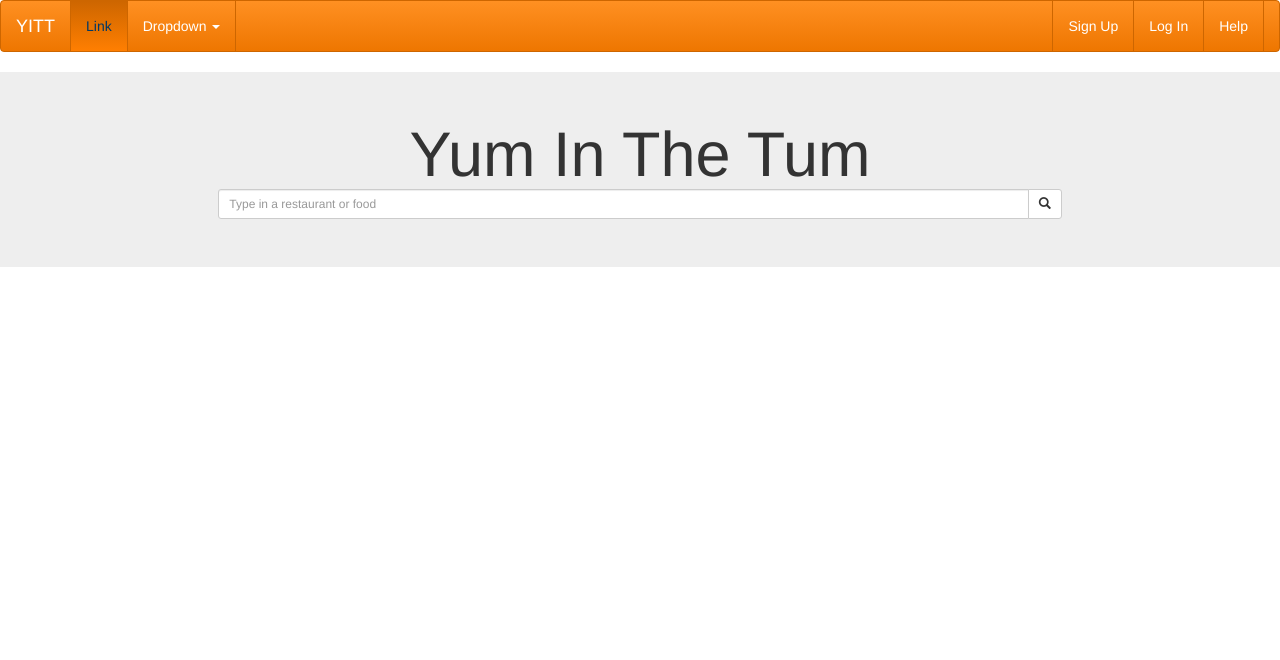
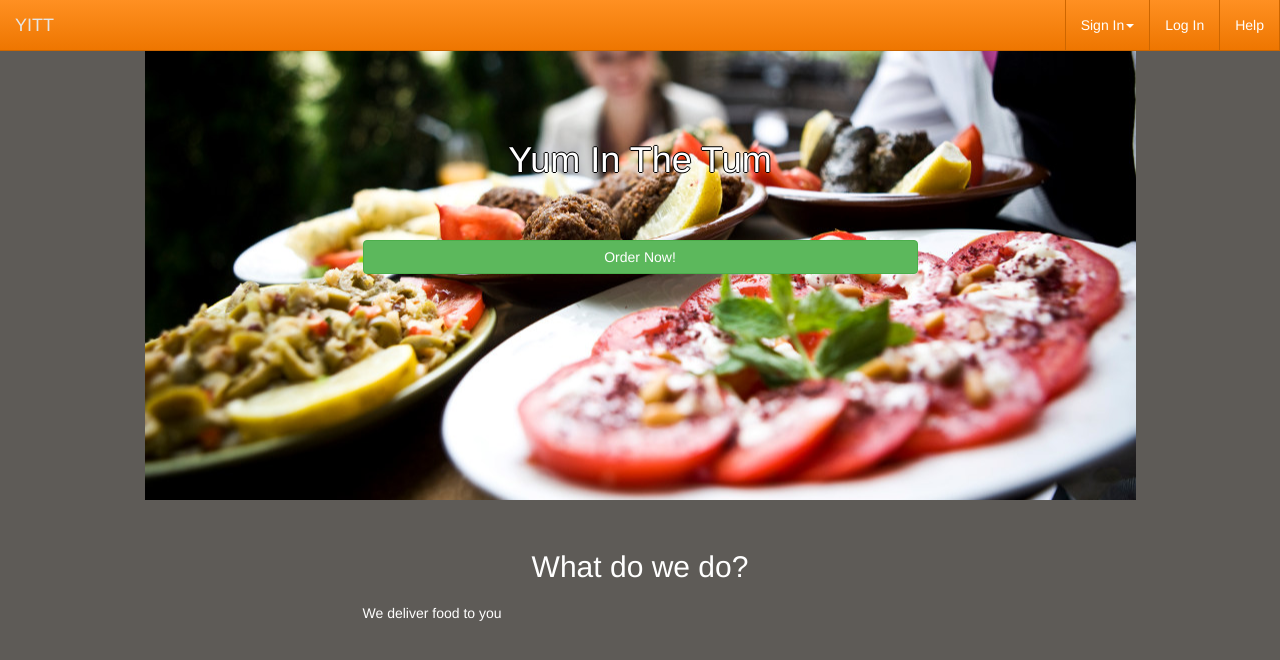
Before and after one commit to CSC309-A4/Assignment4, a plain HTML site: page Part1/a4p1/index.html in a window 1280 px wide. Drawn offline with nearby package versions, Linux system fonts and the light colour scheme.

Commit message:
Added dropdown to nav bar, replaced search box with order button, replaced jumbotron with bg image

```diff
--- a/Part1/a4p1/index.html
+++ b/Part1/a4p1/index.html
@@ -6,10 +6,12 @@
     <link rel="stylesheet" href="http://maxcdn.bootstrapcdn.com/bootstrap/3.3.6/css/bootstrap.min.css">
     <link rel="stylesheet" type="text/css" href="style.css" media="screen">
 </head>
+
 <body>
-  <nav class="navbar navbar-custom">
+  <div class="container" id="navigationBar">
+    <nav class="navbar navbar-custom navbar-fixed-top">
       <div class="container-fluid">
-      <!-- Brand and toggle get grouped for better mobile display -->
+        <!-- Brand button (top left) -->
         <div class="navbar-header">
           <button type="button" class="navbar-toggle collapsed" data-toggle="collapse" data-target="#bs-example-navbar-collapse-1" aria-expanded="false">
             <span class="sr-only">Toggle navigation</span>
@@ -20,54 +22,54 @@
           <a class="navbar-brand" href="#">YITT</a>
         </div>
 
-      <!-- Collect the nav links, forms, and other content for toggling -->
         <div class="collapse navbar-collapse" id="bs-example-navbar-collapse-1">
-        <ul class="nav navbar-nav">
-          <li class="active"><a href="#">Link <span class="sr-only">(current)</span></a></li>
-          <!-- <li><a href="#">Link</a></li> -->
+          <!--Right side buttons (signup/login/help)-->
+          <ul class="nav navbar-nav navbar-right">
             <li class="dropdown">
-            <a href="#" class="dropdown-toggle" data-toggle="dropdown" role="button" aria-haspopup="true" aria-expanded="false">Dropdown <span class="caret"></span></a>
-            <ul class="dropdown-menu">
-              <li><a href="#">Action</a></li>
-              <li><a href="#">Another action</a></li>
-              <li><a href="#">Something else here</a></li>
-              <li role="separator" class="divider"></li>
-              <li><a href="#">Separated link</a></li>
-              <li role="separator" class="divider"></li>
-              <li><a href="#">One more separated link</a></li>
+              <a href="#" data-toggle="dropdown" class="dropdown-toggle">Sign In<b class="caret"></b></a>
+              <ul class="dropdown-menu" id="menu1">
+                <li class="dropdown-header">Sign in as a:</li>
+                <li><a href="#">User</a></li>
+                <li><a href="#">Deliverer</a></li>
               </ul>
             </li>
-        </ul>
-        <!--Right side buttons (signup/login/help)-->
-        <ul class="nav navbar-nav navbar-right">
-          <li><a href="#">Sign Up</a></li>
             <li><a href="#">Log In</a></li>
             <li><a href="#">Help</a></li>
           </ul>
         </div><!-- /.navbar-collapse -->
      </div><!-- /.container-fluid -->
     </nav>
-  <div class="bg"></div>
-  <div class="jumbotron">
+  </div>
+
+
+  <section id="main">
+    <div class="container">
+    <div class="bg main"></div>
+      <div class="row order">
+        <div class="col-md-6 col-md-offset-3">
+          <br><br><br><br><br><br><br>
           <h1 class="text-center">Yum In The Tum</h1>
-    <div class="row search">
-      <div class="col-sm-8 col-sm-offset-2">
-        <form role="form">
-          <div class="input-group">
-        <input type="text" class="form-control input-sm" placeholder="Type in a restaurant or food">
-            <span class="input-group-btn">
-              <button class="btn btn-default btn-sm" type="submit"><span class="glyphicon glyphicon-search"></span></button>
-            </span>
-          </div>
-        </form>
+          <br><br><br>
+          <button type="submit" class="btn btn-success btn-block">Order Now!</button>
         </div>
       </div>
     </div>
+  </section>
 
+  <section id="what">
     <div class="container">
+      <div class="row info1">
+        <div class="col-md-6 col-md-offset-3">
+          <h2 class="text-center">What do we do?</h2>
+          <br>
+          <p>We deliver food to you</p>
         </div>
+      </div>
+    </div>
+  </section>
 
-  <script src="http://code.jquery.com/jquery-1.11.3.js"></script>
+  <script src="https://ajax.googleapis.com/ajax/libs/jquery/1.12.0/jquery.min.js"></script>
+  <script src="http://maxcdn.bootstrapcdn.com/bootstrap/3.3.6/js/bootstrap.min.js"></script>
 
 </body>
 </html>
--- a/Part1/a4p1/style.css
+++ b/Part1/a4p1/style.css
@@ -4,8 +4,50 @@ html,body,h1,h2,h3,h4,h5,h6,p,img,ul,ol,li,form,fieldset{
   border:0 none;
   margin:0;
   padding:0;
+  color: white;
 }
 
+h1 {
+    color: white;
+    text-shadow: -1px 0 black, 0 1px black, 1px 0 black, 0 -1px black;
+}
+
+body{ /*hides horizontal scroll bar -- cause unknown*/
+    overflow-x:hidden;
+    background-color: #5E5B57;
+}
+
+#main {
+  height: 550px;
+}
+
+.bg {
+  background: url('food-server.jpg') no-repeat center center;
+  position: absolute;
+  width: 100%;
+  height: 500px;
+  top:0;
+  left:0;
+  z-index: -1;
+  /*background-size:100% auto; /*full width background*/
+}
+
+.jumbotron {
+  height: 500px;
+  color: white;
+  text-shadow: #444 0 1px 1px;
+  background:transparent;
+}
+
+/*Background for sections*/
+ #first {
+        background: url(img/1.jpg) no-repeat center center fixed;
+        -webkit-background-size: cover;
+        -moz-background-size: cover;
+        -o-background-size: cover;
+        background-size: cover;
+    }
+/* Navigation bar */
 .navbar-custom {
   background-color: #ee7600;
   border-color: #cd6600;
```
Also changed, not shown: Part1/a4p1/food-server.jpg (added). Lines whose indentation alone changed are shown as unchanged.
